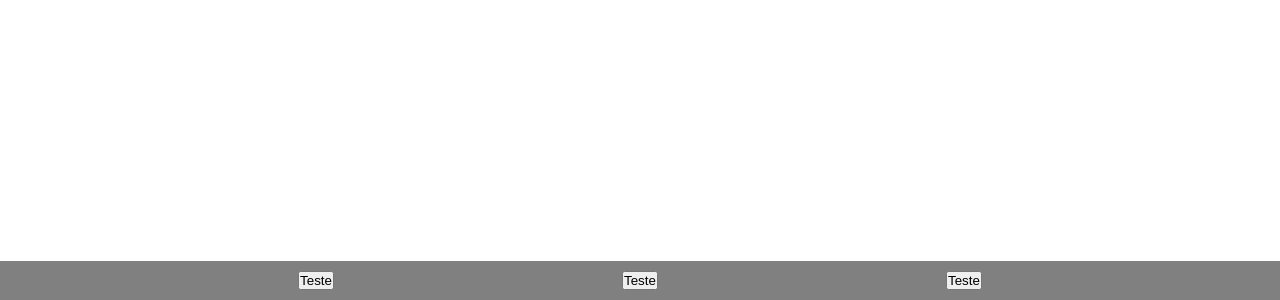
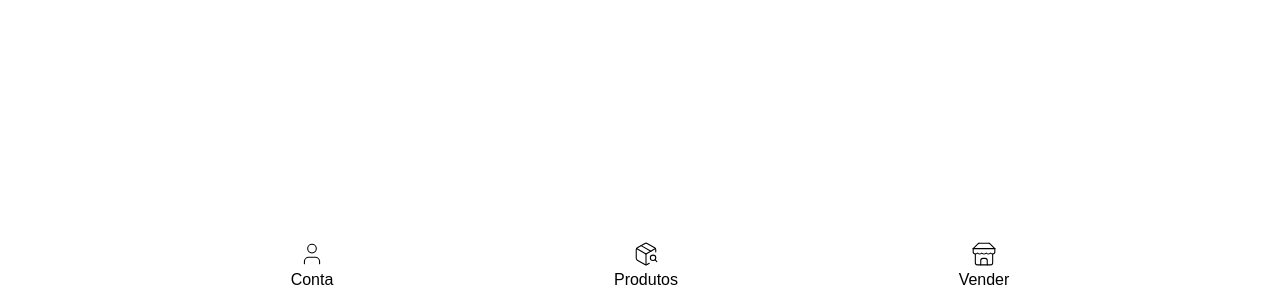
Before and after one commit to paulinbrgamer/Adelog, a React (Vite) app: page /home in a window 1280 px wide. Shown: the part 501-801 px from the top of the page. Built offline with nearby package versions, Linux system fonts and the light colour scheme; sample sign-in values are in the browser's storage.

Commit message:
Criação de botoes de navegação e estado para a aplicação

```diff
--- a/index.html
+++ b/index.html
@@ -1,5 +1,5 @@
 <!doctype html>
-<html lang="en">
+<html lang="pt-br">
   <head>
     <meta charset="UTF-8" />
     <link rel="icon" type="image/svg+xml" href="/vite.svg" />
@@ -9,6 +9,11 @@
       *{
         margin: 0px;
         padding: 0px;
+
+      }
+      button:hover{
+        cursor: pointer;
+        opacity: 0.6;
       }
     </style>
   </head>
--- a/package.json
+++ b/package.json
@@ -12,6 +12,7 @@
   "dependencies": {
     "@supabase/supabase-js": "^2.47.12",
     "axios": "^1.7.9",
+    "lucide-react": "^0.471.1",
     "react": "^18.3.1",
     "react-dom": "^18.3.1",
     "react-icons": "^5.4.0",
--- a/src/auth/Authprovider.jsx
+++ b/src/auth/Authprovider.jsx
@@ -23,7 +23,6 @@ export const AuthProvider = ({children})=>{
 
             }
             else{
-                console.log(dataStore);
 
             }
             navegate('/home')
--- a/src/components/IconButton.jsx
+++ b/src/components/IconButton.jsx
@@ -1,9 +1,8 @@
 import React from 'react'
 
-export default function IconButton({icon,children,onclick}) {
+export default function IconButton({children,onclick}) {
   return (
-    <button onClick={onclick}>
-        {icon}
+    <button style={{backgroundColor:'white',border:"none",fontSize:'12pt'}} onClick={onclick}>
         {children}
     </button>
   )
--- a/src/components/NavScreens.jsx
+++ b/src/components/NavScreens.jsx
@@ -1,7 +1,7 @@
 import React from 'react'
 export default function navScreens({children}) {
   return (
-    <nav style={{display:"flex",justifyContent:'space-evenly',backgroundColor:'gray',padding:"10px",position:"relative",top:"calc(100dvh - 38px)"}}>
+    <nav style={{display:"flex",justifyContent:'space-evenly',padding:"10px",position:"fixed",bottom:"0px",width:'100%'}}>
         {children}
     </nav>
   )
--- a/src/pages/App.jsx
+++ b/src/pages/App.jsx
@@ -1,25 +1,41 @@
 import './App.css'
 import NavScreens from '../components/NavScreens'
 import IconButton from '../components/IconButton'
-import { useEffect,useState } from 'react'
+import { useEffect, useState } from 'react'
 import { useAuth } from '../auth/Authprovider'
-import { useNavigate  } from "react-router-dom";
+import { useNavigate } from "react-router-dom";
+import { PackageSearch, User, Store } from 'lucide-react';
 function App() {
-  const {setisLogged} = useAuth()
+  const [currentRendering, setcurrentRendering] = useState('user')
+  const { setisLogged } = useAuth()
   const navegate = useNavigate()
   useEffect(() => {
-      const session = JSON.parse(localStorage.getItem('user'))
-      if(!session){
-          setisLogged(false)
-          navegate('/')
-      }})
-
+    const session = JSON.parse(localStorage.getItem('user'))
+    if (!session) {
+      setisLogged(false)
+      navegate('/')
+    }
+  })
+  const handleChangeScreen = (set,value)=>{
+    set(value)
+  }
   return (
     <div className='App' >
       <NavScreens>
-        <IconButton>Teste</IconButton>
-        <IconButton>Teste</IconButton>
-        <IconButton>Teste</IconButton>
+          <IconButton onclick={()=>handleChangeScreen(setcurrentRendering,'user')}>
+              <User size={26} strokeWidth={1} />
+              <p>Conta</p>
+          </IconButton>
+
+          <IconButton onclick={()=>handleChangeScreen(setcurrentRendering,'products')}>
+              <PackageSearch size={26} strokeWidth={1} />
+              <p>Produtos</p>
+          </IconButton>
+
+          <IconButton onclick={()=>handleChangeScreen(setcurrentRendering,'sell')}>
+              <Store size={26} strokeWidth={1} />
+              <p>Vender</p>
+          </IconButton>
       </NavScreens>
     </div>
   )
```
Also changed, not shown: 1 other file (tests, documents, lock files or other folders).
